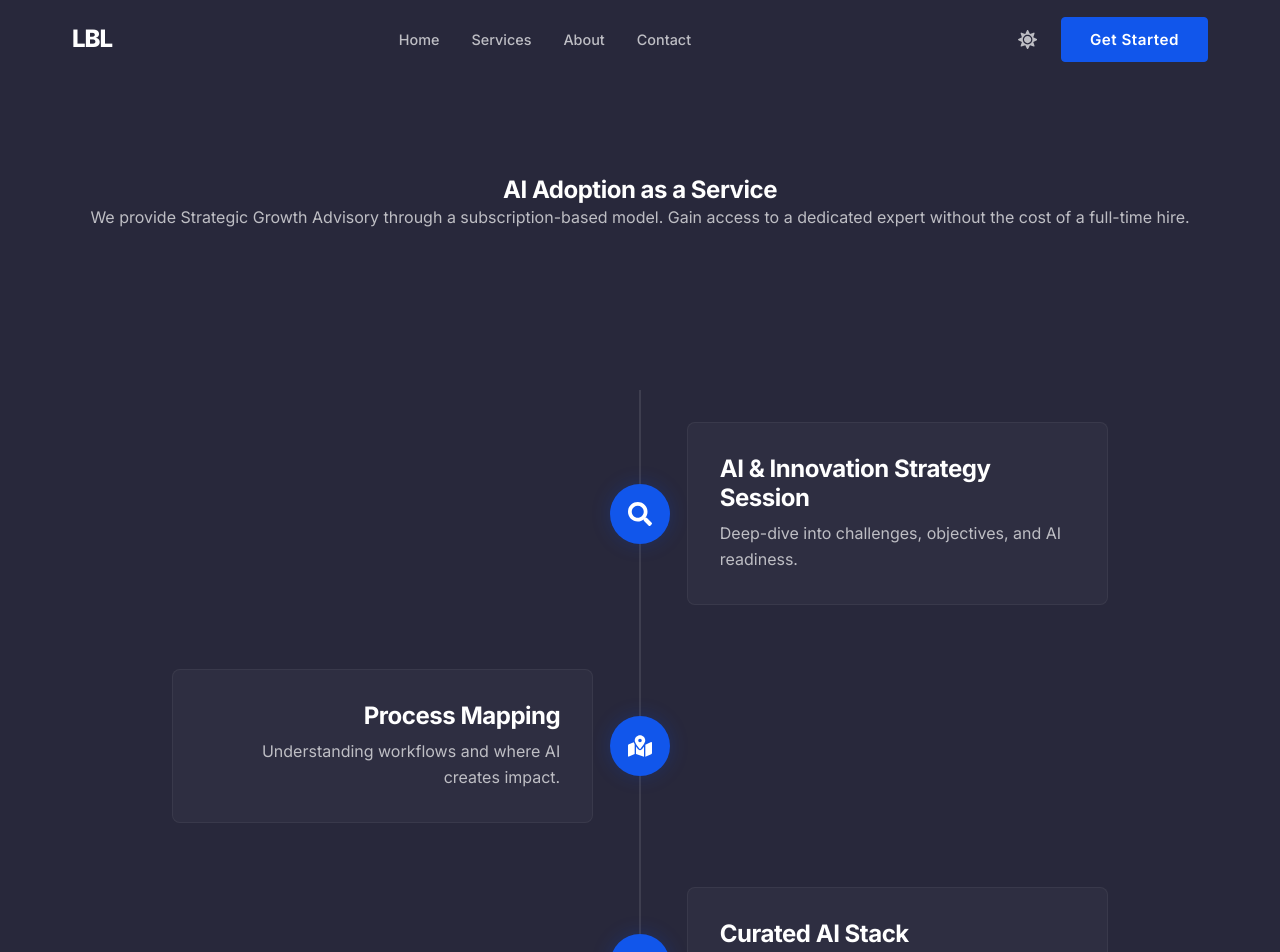
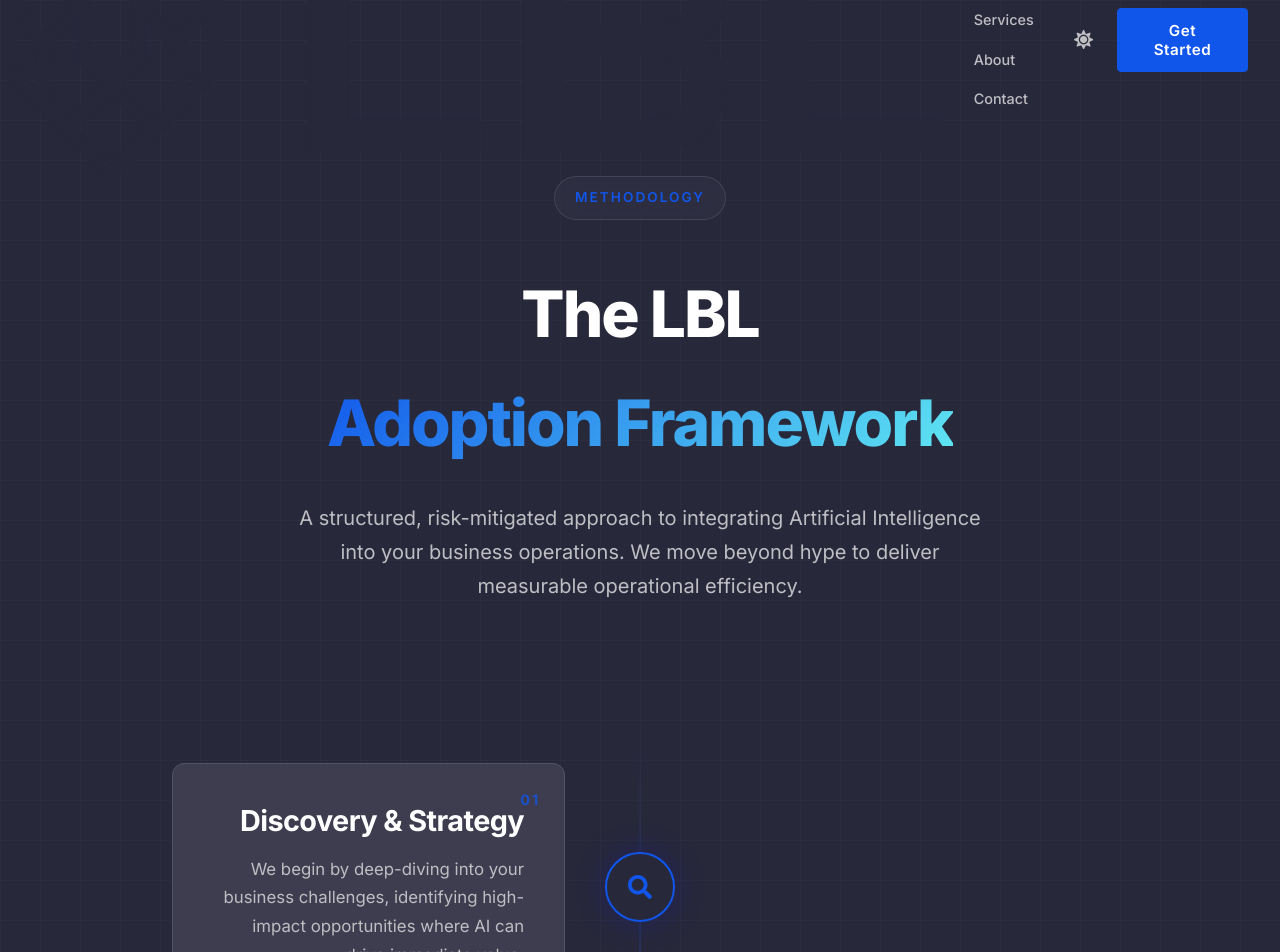
Before and after one commit to carlosjustgit/LBL-Website, a React (Vite) app: page /services in a window 1280 px wide. Shown: the top 952 px of the page. Built offline with nearby package versions, Linux system fonts and the light colour scheme.

Commit message:
Feature: Premium Services Page & Logo Integration

```diff
--- a/src/components/Navbar.css
+++ b/src/components/Navbar.css
@@ -26,23 +26,6 @@
     display: flex;
     justify-content: space-between;
     align-items: center;
-    height: 100%;
-    width: 100%;
-    max-width: 1200px;
-    padding: 0 2rem;
-}
-
-.navbar-logo {
-    cursor: pointer;
-    display: flex;
-    align-items: center;
-    text-decoration: none;
-}
-
-.nav-menu {
-    display: flex;
-    list-style: none;
-    text-align: center;
     gap: 2rem;
     margin-right: 2rem;
 }
--- a/src/components/Navbar.jsx
+++ b/src/components/Navbar.jsx
@@ -2,6 +2,7 @@ import React, { useState, useEffect } from 'react';
 import { Link } from 'react-router-dom';
 import { FaBars, FaTimes, FaMoon, FaSun } from 'react-icons/fa';
 import Button from './Button';
+import logo from '../assets/logo.png';
 import './Navbar.css';
 
 const Navbar = () => {
@@ -43,7 +44,7 @@ const Navbar = () => {
         <nav className={`navbar ${scrolled ? 'scrolled' : ''}`}>
             <div className="navbar-container">
                 <Link to="/" className="navbar-logo" onClick={closeMobileMenu}>
-                    <span style={{ fontWeight: 800, fontSize: '1.5rem', letterSpacing: '-1px', color: 'var(--color-accent)' }}>LBL</span>
+                    <img src={logo} alt="LBL Logo" className="nav-logo-img" />
                 </Link>
 
                 <div className="menu-icon" onClick={handleClick}>
--- a/src/pages/Services.css
+++ b/src/pages/Services.css
@@ -2,19 +2,57 @@
     padding-top: 80px;
     min-height: 100vh;
     background: var(--color-background);
+    position: relative;
+    overflow: hidden;
 }
 
+.services-bg-pattern {
+    position: absolute;
+    top: 0;
+    left: 0;
+    width: 100%;
+    height: 100%;
+    background-image:
+        linear-gradient(rgba(255, 255, 255, 0.02) 1px, transparent 1px),
+        linear-gradient(90deg, rgba(255, 255, 255, 0.02) 1px, transparent 1px);
+    background-size: 40px 40px;
+    pointer-events: none;
+    z-index: 0;
+}
+
+/* Hero Section */
 .services-hero {
     text-align: center;
-    padding: 6rem 2rem;
-    color: var(--color-text-muted);
+    padding: 6rem 2rem 4rem;
+    position: relative;
+    z-index: 1;
+    max-width: 1000px;
+    margin: 0 auto;
 }
 
+.services-hero h1 {
+    font-size: clamp(3rem, 5vw, 4.5rem);
+    margin-bottom: 1.5rem;
+    font-weight: 800;
+    letter-spacing: -2px;
+    color: var(--color-text);
+}
+
+.services-hero p {
+    font-size: 1.25rem;
+    color: var(--color-text-muted);
+    max-width: 700px;
+    margin: 0 auto;
+    line-height: 1.7;
+}
+
+/* Process Section */
 .process-section {
     max-width: 1000px;
     margin: 0 auto;
-    padding: 4rem 2rem;
+    padding: 4rem 2rem 8rem;
     position: relative;
+    z-index: 1;
 }
 
 .timeline {
@@ -22,6 +60,7 @@
     padding: 2rem 0;
 }
 
+/* Central Line */
 .timeline::before {
     content: '';
     position: absolute;
@@ -29,92 +68,164 @@
     left: 50%;
     width: 2px;
     height: 100%;
-    background: rgba(255, 255, 255, 0.1);
+    background: linear-gradient(to bottom,
+            transparent,
+            var(--color-primary) 20%,
+            var(--color-primary) 80%,
+            transparent);
     transform: translateX(-50%);
+    opacity: 0.3;
 }
 
 .timeline-item {
     display: flex;
     justify-content: center;
     align-items: center;
-    margin-bottom: 4rem;
+    margin-bottom: 6rem;
     position: relative;
+    width: 100%;
+}
+
+.timeline-marker {
+    position: absolute;
+    left: 50%;
+    transform: translateX(-50%);
+    display: flex;
+    flex-direction: column;
+    align-items: center;
+    z-index: 2;
 }
 
 .timeline-icon {
-    position: absolute;
-    left: 50%;
-    transform: translateX(-50%);
-    width: 60px;
-    height: 60px;
-    background: var(--color-primary);
-    border: 1px solid var(--color-secondary);
+    width: 70px;
+    height: 70px;
+    background: var(--color-background);
+    border: 2px solid var(--color-primary);
     border-radius: 50%;
     display: flex;
     align-items: center;
     justify-content: center;
-    color: var(--color-secondary-light);
+    color: var(--color-primary);
     font-size: 1.5rem;
-    z-index: 2;
-    box-shadow: 0 0 20px rgba(0, 81, 255, 0.2);
+    box-shadow: 0 0 30px rgba(13, 19, 169, 0.3);
+    transition: all 0.3s ease;
+}
+
+.timeline-item:hover .timeline-icon {
+    background: var(--color-primary);
+    color: #fff;
+    transform: scale(1.1);
+    box-shadow: 0 0 50px rgba(13, 19, 169, 0.6);
 }
 
 .timeline-content {
-    width: 45%;
-    background: rgba(255, 255, 255, 0.03);
-    padding: 2rem;
-    border-radius: var(--radius-md);
-    border: 1px solid rgba(255, 255, 255, 0.05);
+    width: 42%;
+    background: var(--color-surface);
+    padding: 2.5rem;
+    border-radius: var(--radius-lg);
+    border: 1px solid var(--color-border);
     transition: all 0.3s ease;
+    position: relative;
 }
 
 .timeline-content:hover {
-    border-color: var(--color-secondary);
-    background: rgba(255, 255, 255, 0.05);
+    border-color: var(--color-primary);
+    transform: translateY(-5px);
+    box-shadow: var(--shadow-lg);
 }
 
+.step-number {
+    display: block;
+    font-size: 0.9rem;
+    font-weight: 700;
+    color: var(--color-primary);
+    margin-bottom: 0.5rem;
+    letter-spacing: 2px;
+    opacity: 0.8;
+}
+
+.timeline-content h3 {
+    color: var(--color-accent);
+    margin-bottom: 1rem;
+    font-size: 1.8rem;
+    font-weight: 700;
+}
+
+.timeline-content p {
+    color: var(--color-text-muted);
+    line-height: 1.7;
+    font-size: 1.05rem;
+}
+
+/* Alternating Layout */
 .timeline-item:nth-child(odd) {
-    flex-direction: row-reverse;
+    flex-direction: row;
 }
 
 .timeline-item:nth-child(odd) .timeline-content {
     margin-right: auto;
-    margin-left: 55%;
-    /* Push to right */
+    text-align: right;
+}
+
+.timeline-item:nth-child(even) {
+    flex-direction: row-reverse;
 }
 
 .timeline-item:nth-child(even) .timeline-content {
     margin-left: auto;
-    margin-right: 55%;
-    /* Push to left */
-    text-align: right;
+    text-align: left;
 }
 
-.timeline-content h3 {
-    color: var(--color-accent);
-    margin-bottom: 0.5rem;
-    font-size: 1.5rem;
+/* CTA Section */
+.services-cta {
+    text-align: center;
+    padding: 6rem 2rem;
+    background: var(--color-surface);
+    border-top: 1px solid var(--color-border);
 }
 
-@media screen and (max-width: 768px) {
+.cta-content {
+    max-width: 700px;
+    margin: 0 auto;
+}
+
+.cta-content h2 {
+    font-size: 2.5rem;
+    margin-bottom: 1.5rem;
+    color: var(--color-accent);
+}
+
+.cta-content p {
+    font-size: 1.2rem;
+    color: var(--color-text-muted);
+    margin-bottom: 2.5rem;
+}
+
+/* Responsive Design */
+@media screen and (max-width: 960px) {
     .timeline::before {
-        left: 30px;
+        left: 40px;
     }
 
     .timeline-item {
         flex-direction: row !important;
         justify-content: flex-start;
+        margin-bottom: 4rem;
     }
 
-    .timeline-icon {
-        left: 30px;
+    .timeline-marker {
+        left: 40px;
         transform: translateX(-50%);
     }
 
     .timeline-content {
-        width: calc(100% - 80px);
-        margin-left: 80px !important;
+        width: calc(100% - 100px);
+        margin-left: 100px !important;
         margin-right: 0 !important;
         text-align: left !important;
     }
+
+    .services-hero h1 {
+        font-size: 3rem;
+    }
 }
--- a/src/pages/Services.jsx
+++ b/src/pages/Services.jsx
@@ -1,70 +1,107 @@
 import React from 'react';
 import { motion } from 'framer-motion';
-import { FaSearch, FaMapMarkedAlt, FaLayerGroup, FaRoute, FaCogs } from 'react-icons/fa';
+import { FaSearch, FaMapMarkedAlt, FaLayerGroup, FaRoute, FaCogs, FaRocket, FaCheckCircle } from 'react-icons/fa';
+import Button from '../components/Button';
 import './Services.css';
 
 const Services = () => {
     const steps = [
         {
+            id: 1,
             icon: <FaSearch />,
-            title: "AI & Innovation Strategy Session",
-            desc: "Deep-dive into challenges, objectives, and AI readiness."
+            title: "Discovery & Strategy",
+            desc: "We begin by deep-diving into your business challenges, identifying high-impact opportunities where AI can drive immediate value."
         },
         {
+            id: 2,
             icon: <FaMapMarkedAlt />,
             title: "Process Mapping",
-            desc: "Understanding workflows and where AI creates impact."
+            desc: "Our experts map your existing workflows to pinpoint inefficiencies and bottlenecks that are ripe for intelligent automation."
         },
         {
+            id: 3,
             icon: <FaLayerGroup />,
-            title: "Curated AI Stack",
-            desc: "Presenting the best AI tools for your business needs."
+            title: "Tool Selection",
+            desc: "We navigate the complex AI landscape to select the perfect, pre-vetted tools that integrate seamlessly with your tech stack."
         },
         {
+            id: 4,
             icon: <FaRoute />,
-            title: "Adoption Roadmap",
-            desc: "Providing a structured plan for implementation."
+            title: "Roadmap Development",
+            desc: "You receive a clear, phased implementation roadmap with defined KPIs and projected ROI for every initiative."
         },
         {
+            id: 5,
+            icon: <FaRocket />,
+            title: "Implementation & Training",
+            desc: "We don't just advise; we assist with implementation and provide comprehensive training to upskill your workforce."
+        },
+        {
+            id: 6,
             icon: <FaCogs />,
-            title: "Continuous Advisory",
-            desc: "Ensuring AI delivers long-term business value."
+            title: "Continuous Optimisation",
+            desc: "AI evolves fast. We provide ongoing advisory to ensure your systems remain cutting-edge and continue to deliver value."
         }
     ];
 
+    const containerVariants = {
+        hidden: { opacity: 0 },
+        visible: {
+            opacity: 1,
+            transition: {
+                staggerChildren: 0.2
+            }
+        }
+    };
+
+    const itemVariants = {
+        hidden: { opacity: 0, y: 30 },
+        visible: { opacity: 1, y: 0, transition: { duration: 0.6, ease: "easeOut" } }
+    };
+
     return (
         <div className="services-container">
+            <div className="services-bg-pattern"></div>
+
+            {/* Hero Section */}
             <section className="services-hero">
-                <motion.h1
-                    initial={{ opacity: 0, y: 20 }}
-                    animate={{ opacity: 1, y: 0 }}
-                    transition={{ duration: 0.6 }}
+                <motion.div
+                    className="hero-content"
+                    variants={containerVariants}
+                    initial="hidden"
+                    animate="visible"
                 >
-                    AI Adoption as a Service
-                </motion.h1>
-                <motion.p
-                    initial={{ opacity: 0, y: 20 }}
-                    animate={{ opacity: 1, y: 0 }}
-                    transition={{ duration: 0.6, delay: 0.2 }}
-                >
-                    We provide Strategic Growth Advisory through a subscription-based model.
-                    Gain access to a dedicated expert without the cost of a full-time hire.
-                </motion.p>
+                    <motion.div className="hero-badge" variants={itemVariants}>
+                        Methodology
+                    </motion.div>
+                    <motion.h1 variants={itemVariants}>
+                        The LBL <span className="text-gradient">Adoption Framework</span>
+                    </motion.h1>
+                    <motion.p variants={itemVariants}>
+                        A structured, risk-mitigated approach to integrating Artificial Intelligence into your business operations.
+                        We move beyond hype to deliver measurable operational efficiency.
+                    </motion.p>
+                </motion.div>
             </section>
 
+            {/* Process Timeline */}
             <section className="process-section">
                 <div className="timeline">
                     {steps.map((step, index) => (
                         <motion.div
                             className="timeline-item"
                             key={index}
-                            initial={{ opacity: 0, x: index % 2 === 0 ? -50 : 50 }}
-                            whileInView={{ opacity: 1, x: 0 }}
-                            viewport={{ once: true }}
-                            transition={{ duration: 0.5, delay: index * 0.1 }}
+                            initial={{ opacity: 0, y: 50 }}
+                            whileInView={{ opacity: 1, y: 0 }}
+                            viewport={{ once: true, margin: "-100px" }}
+                            transition={{ duration: 0.6, delay: index * 0.1 }}
                         >
-                            <div className="timeline-icon">{step.icon}</div>
+                            <div className="timeline-marker">
+                                <div className="timeline-icon">{step.icon}</div>
+                                <div className="timeline-line"></div>
+                            </div>
                             <div className="timeline-content">
+                                <span className="step-number">0{step.id}</span>
                                 <h3>{step.title}</h3>
                                 <p>{step.desc}</p>
                             </div>
@@ -72,6 +109,17 @@ const Services = () => {
                     ))}
                 </div>
             </section>
+
+            {/* CTA Section */}
+            <section className="services-cta">
+                <div className="cta-content">
+                    <h2>Ready to transform your business?</h2>
+                    <p>Book a consultation to discuss how our framework can be applied to your specific challenges.</p>
+                    <Button variant="primary" onClick={() => document.getElementById('contact')?.scrollIntoView({ behavior: 'smooth' })}>
+                        Start Your Journey
+                    </Button>
+                </div>
+            </section>
         </div>
     );
 };
```
Also changed, not shown: src/assets/logo.png (added).
